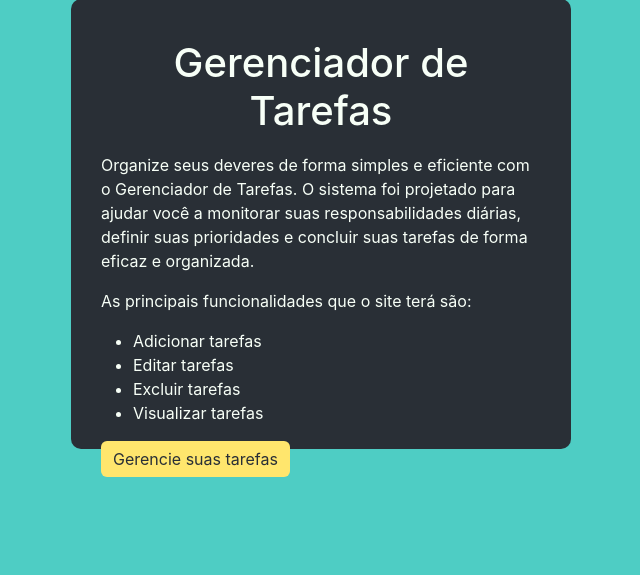
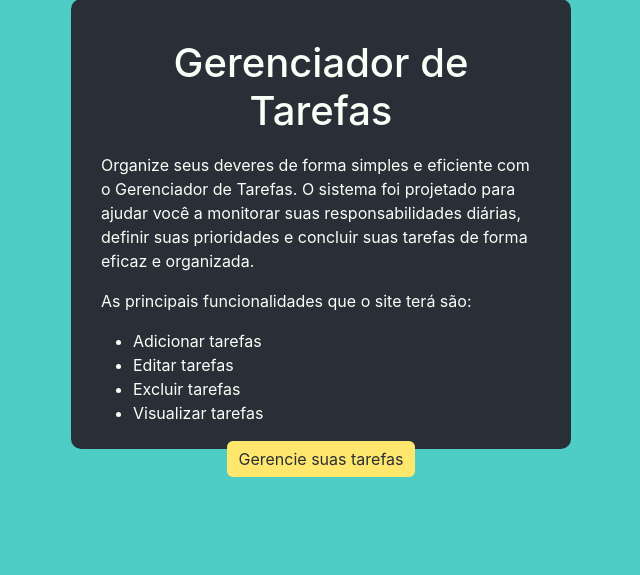
Before and after one commit to Robert-Cortez-Rudi/Gerenciamento_Tarefas, a Flask app: page / in a window 1280 px wide. Shown: the part 111-686 px from the top of the page, without its empty margins (319-959 px from the left). Run offline with Flask 3, Linux system fonts and the light colour scheme.

Commit message:
Atualização de redirecionamento no template principal

```diff
--- a/gerenciador_tarefas/templates/index.html
+++ b/gerenciador_tarefas/templates/index.html
@@ -18,8 +18,10 @@
         <li>Visualizar tarefas</li>
     </ul>
 
-    <div id="button">
-        <button class="btn btn-primary" id="iniciar">Gerencie suas tarefas</button>
+    <div class="d-flex justify-content-center button" id="button">
+        <form action="{{url_for('tasks.dashboard') if usuario else url_for('usuario.login')}}">
+            <button class="btn btn-primary" id="iniciar">Gerencie suas tarefas</button>
+        </form>
     </div>
 
 
```
